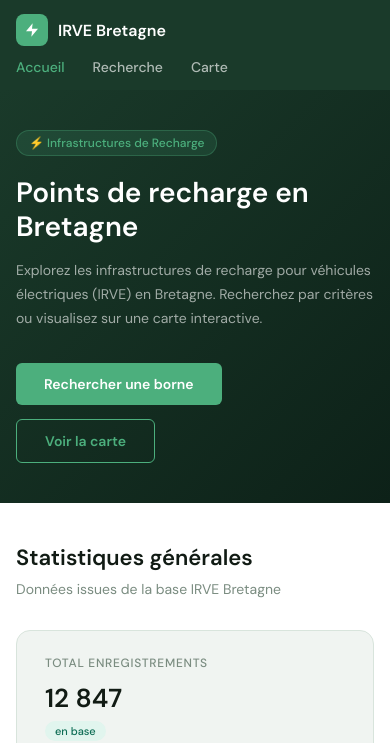
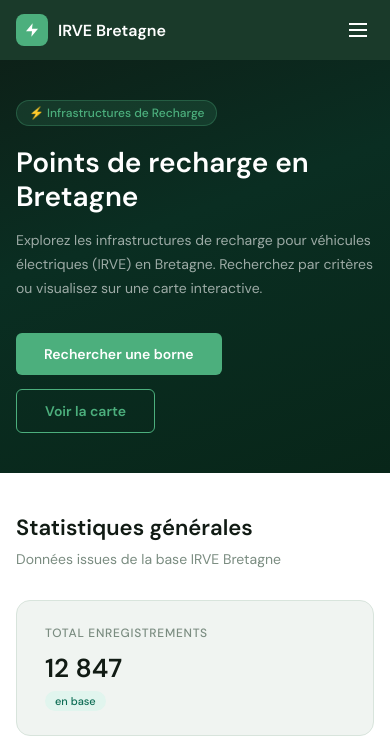
Before and after one commit to matth-blt/Projet-Web-CIR2, a PHP site: page /html/index.html in a window 390 px wide. Shown: the top 743 px of the page. Run offline with PHP 8.4, Linux system fonts and the light colour scheme.

Commit message:
update nav bar du front

```diff
--- a/front/css/common.css
+++ b/front/css/common.css
@@ -179,6 +179,19 @@ footer span {
 }
 
 /* =============================================
+   HAMBURGER — bouton visible uniquement mobile
+   ============================================= */
+.nav-toggle {
+  display: none;
+  background: none;
+  border: none;
+  color: #ffffff;
+  cursor: pointer;
+  padding: 4px;
+  line-height: 0;
+}
+
+/* =============================================
    RESPONSIVE — ajustements mobile (< 600px)
    ============================================= */
 @media (max-width: 768px) {
@@ -187,6 +200,44 @@ footer span {
 }
 
 @media (max-width: 600px) {
-  header  { padding: 14px 16px; }
-  footer  { padding: 20px 16px; }
+  header {
+    padding: 14px 16px;
+    flex-wrap: nowrap;
+    position: relative;
+  }
+
+  footer { padding: 20px 16px; }
+
+  .nav-toggle {
+    display: flex;
+    align-items: center;
+    justify-content: center;
+  }
+
+  nav {
+    display: none;
+    flex-direction: column;
+    gap: 0;
+    position: absolute;
+    top: 100%;
+    left: 0;
+    right: 0;
+    background: var(--vert-fonce);
+    border-top: 1px solid rgba(255,255,255,0.1);
+    z-index: 100;
+  }
+
+  nav.open {
+    display: flex;
+  }
+
+  nav a {
+    padding: 14px 20px;
+    font-size: 15px;
+    border-bottom: 1px solid rgba(255,255,255,0.07);
+  }
+
+  nav a:last-child {
+    border-bottom: none;
+  }
 }
--- a/front/css/index.css
+++ b/front/css/index.css
@@ -4,7 +4,7 @@
 
 /* ── HERO (bandeau principal) ── */
 .hero {
-  background: linear-gradient(135deg, #1a3a2a 0%, #0d2118 100%);
+  background: linear-gradient(160deg, #0d2118 0%, #0a2e22 40%, #082619 100%);
   padding: 64px 80px;
 }
 
--- a/front/html/carte.html
+++ b/front/html/carte.html
@@ -18,6 +18,9 @@
       </div>
       <span class="logo-name">IRVE Bretagne</span>
     </div>
+    <button class="nav-toggle" aria-label="Menu" aria-expanded="false" onclick="this.setAttribute('aria-expanded', this.getAttribute('aria-expanded')==='true'?'false':'true'); document.querySelector('nav').classList.toggle('open')">
+      <svg xmlns="http://www.w3.org/2000/svg" width="24" height="24" fill="currentColor" viewBox="0 0 24 24"><path d="M3 5h18v2H3zm0 6h18v2H3zm0 6h18v2H3z"/></svg>
+    </button>
     <nav>
       <a href="index.html">Accueil</a>
       <a href="recherche.html">Recherche</a>
--- a/front/html/detail.html
+++ b/front/html/detail.html
@@ -18,6 +18,9 @@
       </div>
       <span class="logo-name">IRVE Bretagne</span>
     </div>
+    <button class="nav-toggle" aria-label="Menu" aria-expanded="false" onclick="this.setAttribute('aria-expanded', this.getAttribute('aria-expanded')==='true'?'false':'true'); document.querySelector('nav').classList.toggle('open')">
+      <svg xmlns="http://www.w3.org/2000/svg" width="24" height="24" fill="currentColor" viewBox="0 0 24 24"><path d="M3 5h18v2H3zm0 6h18v2H3zm0 6h18v2H3z"/></svg>
+    </button>
     <nav>
       <a href="index.html">Accueil</a>
       <a href="recherche.html" class="active">Recherche</a>
--- a/front/html/index.html
+++ b/front/html/index.html
@@ -18,6 +18,9 @@
       </div>
       <span class="logo-name">IRVE Bretagne</span>
     </div>
+    <button class="nav-toggle" aria-label="Menu" aria-expanded="false" onclick="this.setAttribute('aria-expanded', this.getAttribute('aria-expanded')==='true'?'false':'true'); document.querySelector('nav').classList.toggle('open')">
+      <svg xmlns="http://www.w3.org/2000/svg" width="24" height="24" fill="currentColor" viewBox="0 0 24 24"><path d="M3 5h18v2H3zm0 6h18v2H3zm0 6h18v2H3z"/></svg>
+    </button>
     <nav>
       <a href="index.html" class="active">Accueil</a>
       <a href="recherche.html">Recherche</a>
--- a/front/html/recherche.html
+++ b/front/html/recherche.html
@@ -18,6 +18,9 @@
       </div>
       <span class="logo-name">IRVE Bretagne</span>
     </div>
+    <button class="nav-toggle" aria-label="Menu" aria-expanded="false" onclick="this.setAttribute('aria-expanded', this.getAttribute('aria-expanded')==='true'?'false':'true'); document.querySelector('nav').classList.toggle('open')">
+      <svg xmlns="http://www.w3.org/2000/svg" width="24" height="24" fill="currentColor" viewBox="0 0 24 24"><path d="M3 5h18v2H3zm0 6h18v2H3zm0 6h18v2H3z"/></svg>
+    </button>
     <nav>
       <a href="index.html">Accueil</a>
       <a href="recherche.html" class="active">Recherche</a>
```
